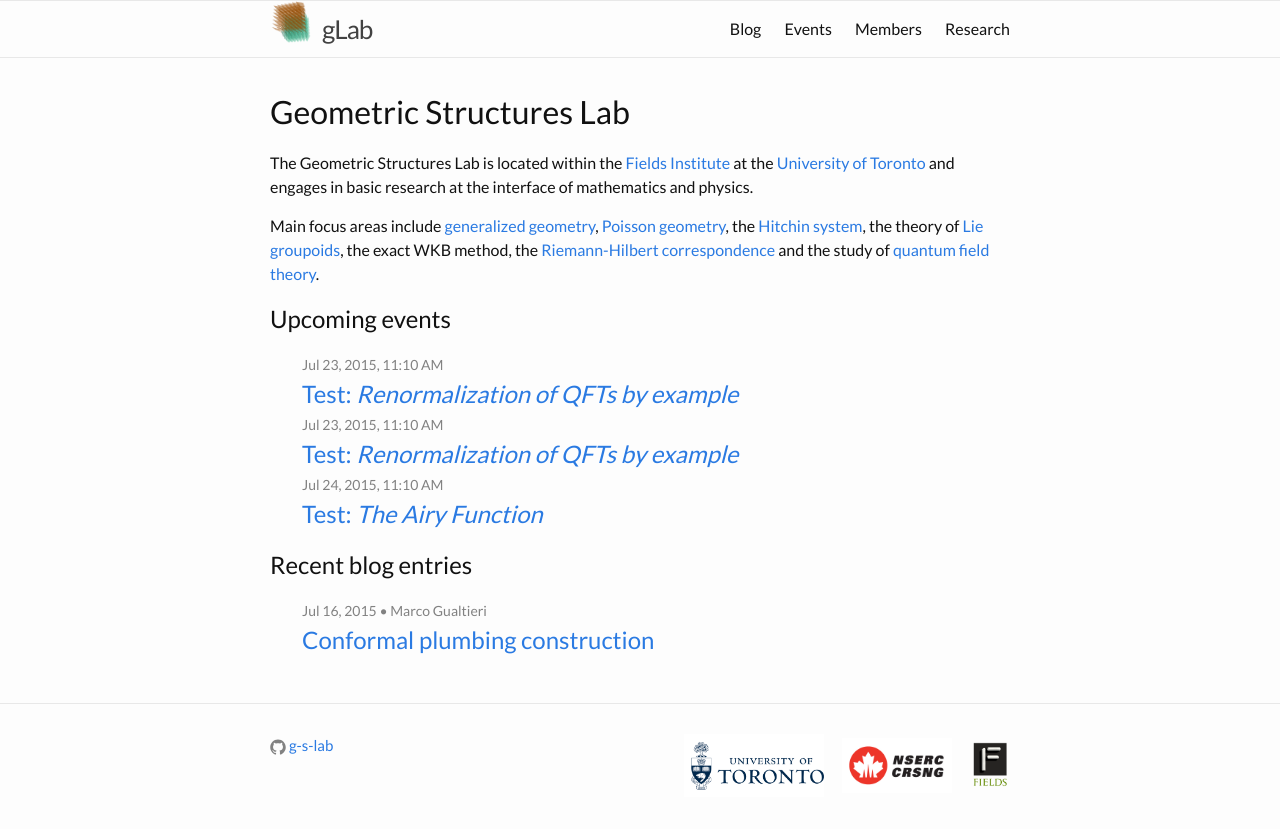
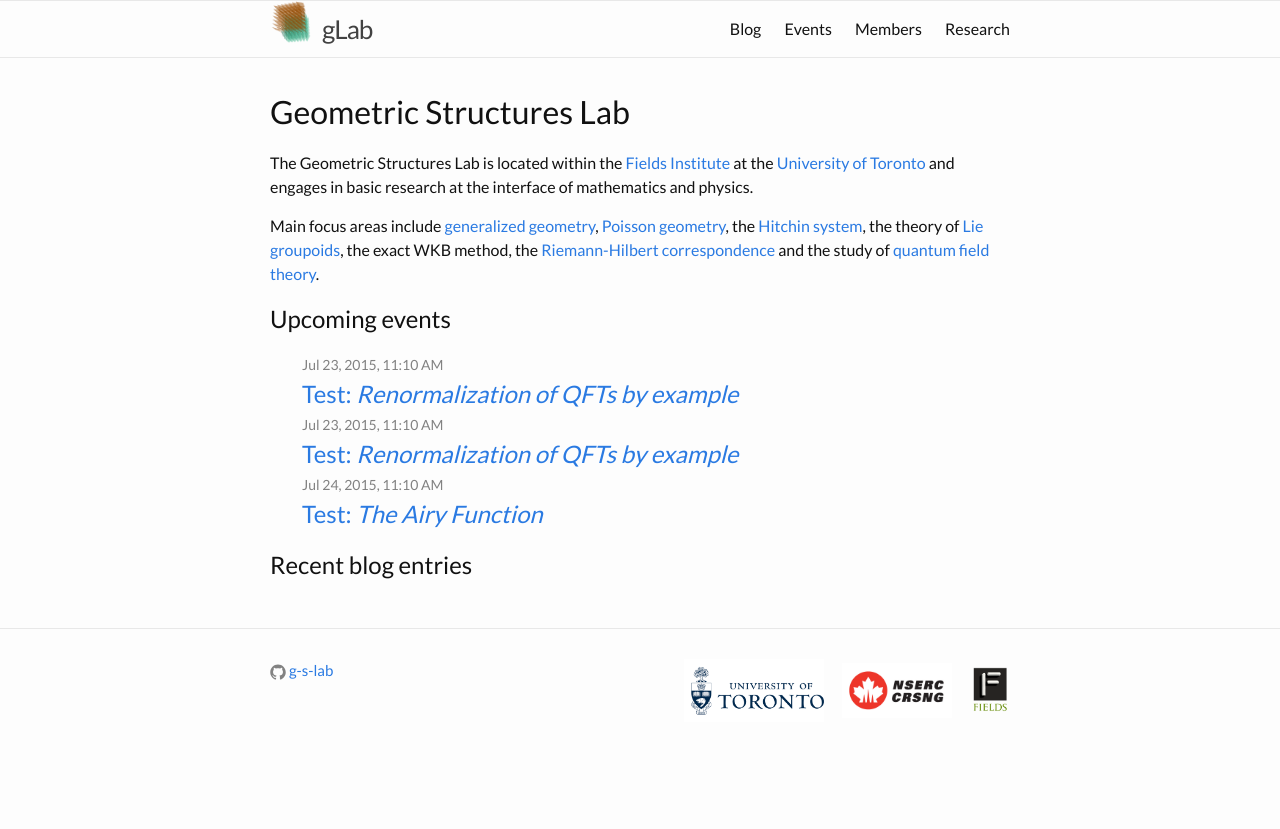
Before and after one commit to g-s-lab/glab, a Jekyll site: the page built from index.md, in a window 1280 px wide. Shown: the top 829 px of the page. Built offline with Jekyll 4.4.1, drawn with Linux system fonts in a browser that asks for light colours; a file with an impossible date is left out.

Commit message:
Updated 2015-07-16-conformal-plumbing.md

```diff
--- a/blog/_posts/2015-07-16-conformal-plumbing.md
+++ b/blog/_posts/2015-07-16-conformal-plumbing.md
@@ -1,12 +1,14 @@
 ---
 layout: post
 author: Marco Gualtieri
-title:  "Conformal plumbing construction"
-date:   2015-07-16
+title: Conformal plumbing construction
+date: {}
 categories: blog
+published: true
 ---
 
-The construction used in [Omar Kidwai's talk], in which he describes a family of $$\mathbf{P}^1$$ curves
+
+The construction used in [Omar Kidwai's talk], in which he describes a family of rational curves
 degenerating to a nodal $$\mathbf{P}^1$$ equipped with a family of connections with four poles which
 limits to a meromorphic connection on the nodal curve with three poles on each rational component,
 is sometimes referred to as the *conformal plumbing construction* and occurs in this recent Paper by Swoboda:
```
